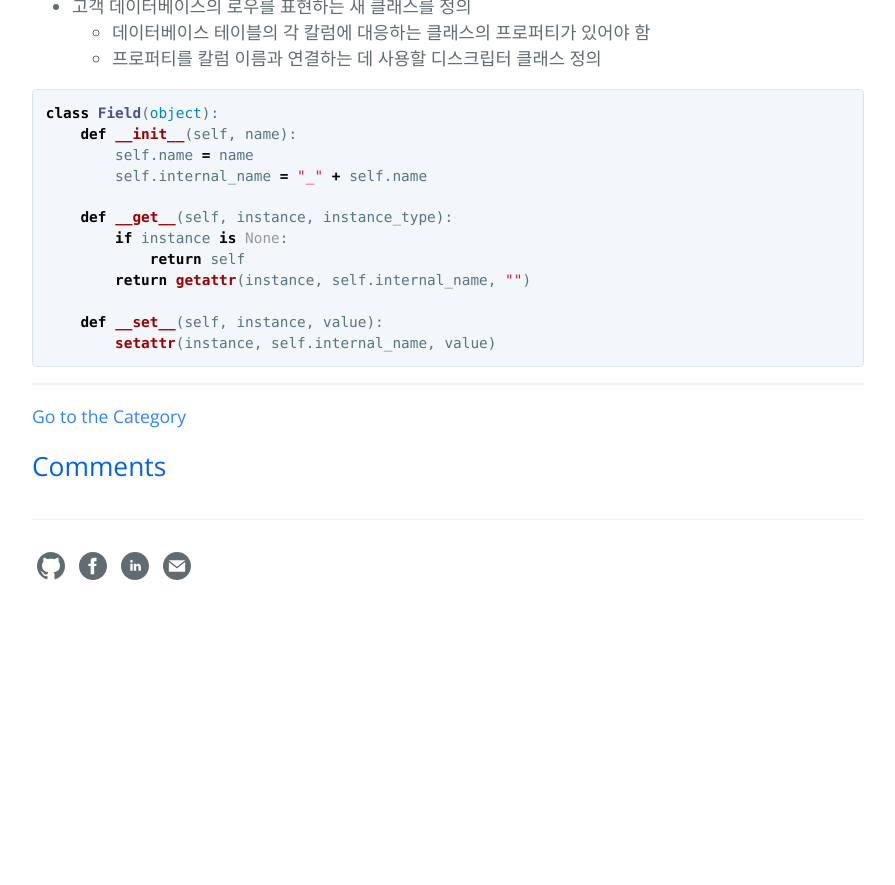
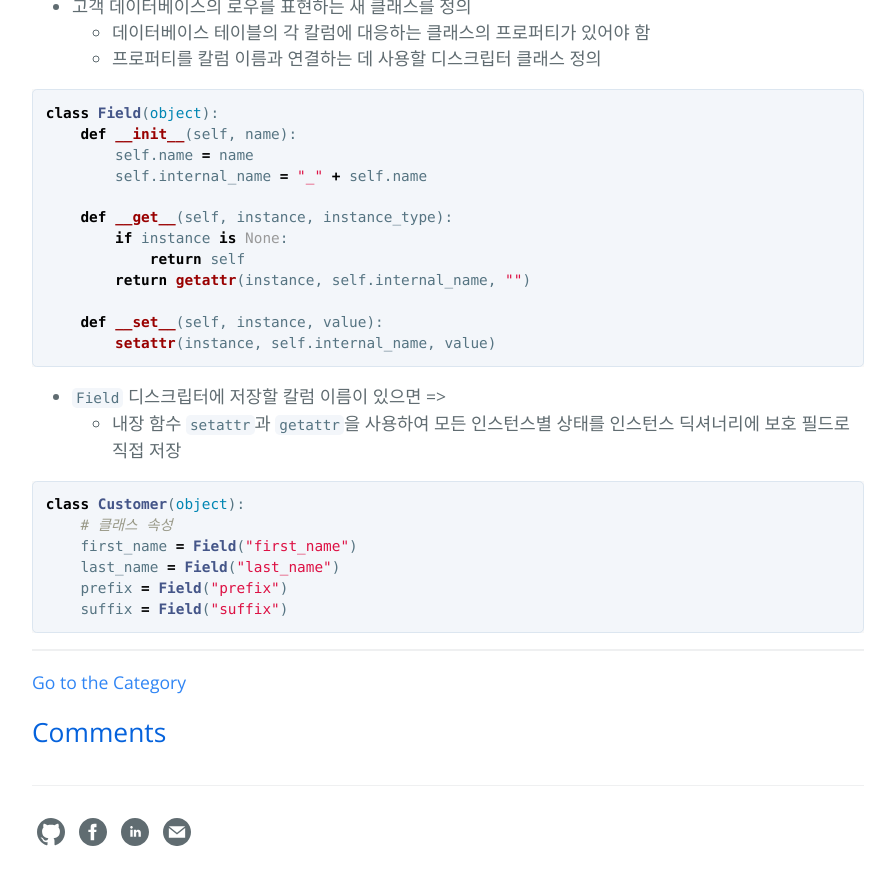
Before and after one commit to hcnoh/hcnoh.github.io, a Jekyll site: the page built from _posts/2018-10-19-effective-python-way35.md, in a window 1280 px wide and 900 px high, scrolled down 584 px. Shown: the top 885 px of the window, without its empty margins (192-1087 px from the left). Built offline with Jekyll 4.4.1, drawn with Linux system fonts in a browser that asks for light colours; comment, search, counter and statistics services are not loaded; before the commit the page ends 1218 px from its top, so only the background shows below that.

Commit message:
Update 2018-10-19-effective-python-way35.md

````diff
--- a/_posts/2018-10-19-effective-python-way35.md
+++ b/_posts/2018-10-19-effective-python-way35.md
@@ -31,3 +31,15 @@ class Field(object):
     def __set__(self, instance, value):
         setattr(instance, self.internal_name, value)
 ```
+
+- `Field` 디스크립터에 저장할 칼럼 이름이 있으면 =>
+  - 내장 함수 `setattr`과 `getattr`을 사용하여 모든 인스턴스별 상태를 인스턴스 딕셔너리에 보호 필드로 직접 저장
+
+```python
+class Customer(object):
+    # 클래스 속성
+    first_name = Field("first_name")
+    last_name = Field("last_name")
+    prefix = Field("prefix")
+    suffix = Field("suffix")
+```
````
